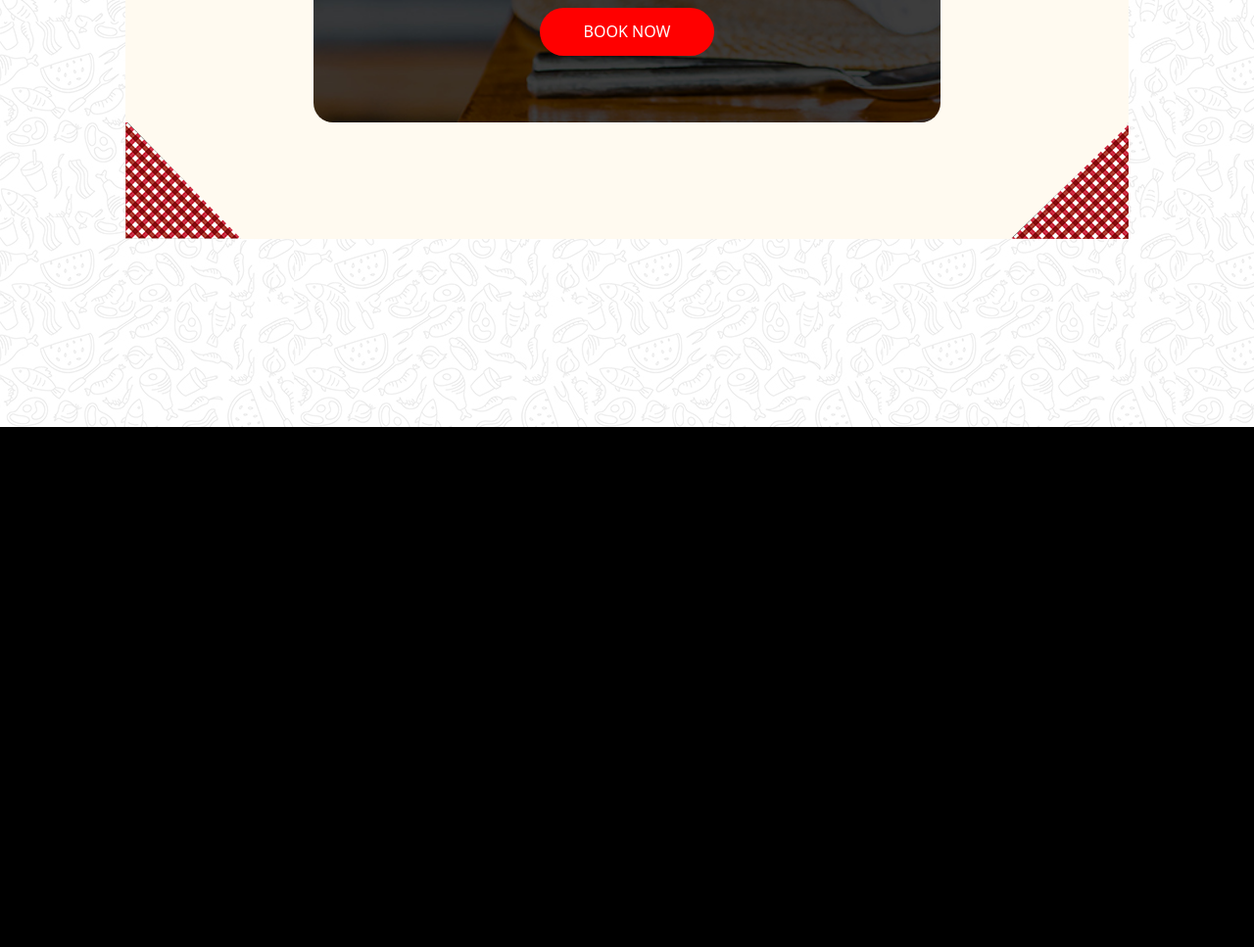
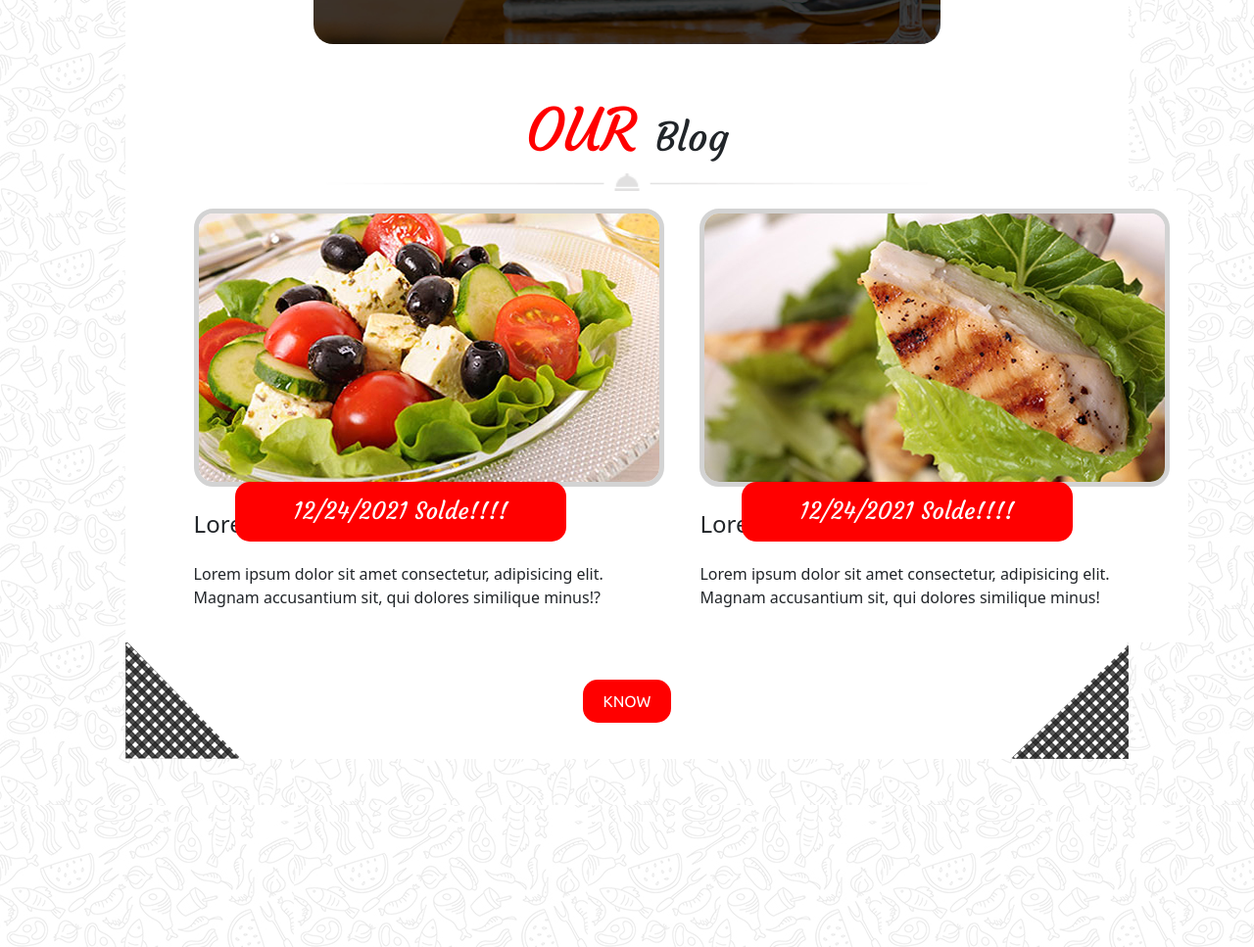
Before and after one commit to Altair-GM/site-du-chef, a website: page index.html in a window 1280 px wide. Shown: the part 3982-4949 px from the top of the page at 98% size. Before the commit the page ends 4418 px from the top, so only its background shows below. Drawn offline with nearby package versions, Linux system fonts and the light colour scheme.

Commit message:
section"

```diff
--- a/index.html
+++ b/index.html
@@ -268,21 +268,23 @@
 
     <section>
 
+        <div>
+            <img src="./public/img/box-left-top-grey.png" alt="">
 
+            <div id="title">
 
-        <div>
-            <img src="./public/img/box-left-top.png" alt="">
-            <h3><span>our </span>story</h3>
-            <img src="./public/img/box-right-top.png" alt="">
+                <h3><span>book </span>your table</h3>
+                <img src="./public/img/decoration_line.png" alt="">
+            </div>
+
+            <img src="./public/img/box-right-top-grey.png" alt="">
+
         </div>
         <div class="form">
 
             <div id="form">
 
-
-
-                <p>for any query please call us at :  <span>+32-248.456.956</span></p>
-
+                <p>for any query please call us at : <span>+32-248.456.956</span></p>
 
                 <div id="inp">
 
@@ -295,8 +297,7 @@
                             <option value="1">One</option>
                             <option value="2">Two</option>
                             <option value="3">Three</option>
-                          </select>
-
+                        </select>
 
                     </div>
                     <div>
@@ -307,14 +308,14 @@
                             <option value="1">One</option>
                             <option value="2">Two</option>
                             <option value="3">Three</option>
-                          </select>
+                        </select>
                         <input type="time" id="time">
                         <select>
                             <option selected>Open this select menu</option>
                             <option value="1">One</option>
                             <option value="2">Two</option>
                             <option value="3">Three</option>
-                          </select>
+                        </select>
 
                     </div>
 
@@ -322,16 +323,46 @@
 
                 <a href="">book now</a>
 
-
-
             </div>
 
         </div>
 
+        <div id="title">
+
+            <h3><span>our </span>blog</h3>
+            <img src="./public/img/decoration_line.png" alt="">
+        </div>
+        <div class="card">
+
+            <div>
+                <img src="./public/img/blog_img1.jpg" alt="">
+                <div>
+                    <p>12/24/2021 Solde!!!!</p>
+
+                </div>
+                <h4>lorem</h4>
+                <p>Lorem ipsum dolor sit amet consectetur, adipisicing elit. Magnam accusantium sit, qui dolores
+                    similique minus!?</p>
+            </div>
+
+            <div>
+                <img src="./public/img/blog_img2.jpg" alt="">
+                <div>
+                    <p>12/24/2021 Solde!!!!</p>
+                </div>
+                <h4>lorem</h4>
+                <p>Lorem ipsum dolor sit amet consectetur, adipisicing elit. Magnam accusantium sit, qui dolores
+                    similique minus!</p>
+            </div>
+        </div>
+
         <div>
-            <img src="./public/img/box-bottom-left.png" alt="">
-            <img src="./public/img/box-bottom_right.png" alt="">
+            <img src="./public/img/box-bottom-left-grey.png" alt="">
+
+            <a href="">know</a>
+            <img src="./public/img/box-bottom_right-grey.png" alt="">
         </div>
+
 
     </section>
 
--- a/src/sass/modules/_section2.scss
+++ b/src/sass/modules/_section2.scss
@@ -3,17 +3,36 @@ section {
     padding: 5% 10%;
 
     div {
-        background-color: floralwhite;
+        background-color: white;
         display: flex;
         justify-content: space-between;
 
+        a {
+            display: flex;
+            align-self: center;
+            text-decoration: none;
+            padding: 1% 2%;
+            border-radius: 15px;
+            text-transform: uppercase;
+            background-color: red;
+            color: white;
+            font-family: menu;
+        }
 
+        #title {
+            display: flex;
+            flex-direction: column;
+
+            img {
+                margin-bottom: 5%;
+            }
 
             h3 {
                 font-family: courgette;
                 font-size: 300%;
                 text-transform: capitalize;
                 text-align: center;
+                margin: 0%;
 
                 span {
                     color: red;
@@ -25,12 +44,19 @@ section {
 
         }
 
+
+
+
+
+    }
+
     .form {
 
         #form {
             background-image: url(../../../public/img/book_table_bg.jpg);
             background-size: cover;
-            height: 90vh; width: 50vw;
+            height: 80vh;
+            width: 50vw;
             display: flex;
             justify-content: center;
             flex-direction: column;
@@ -40,7 +66,7 @@ section {
 
 
 
-            p{
+            p {
                 color: whitesmoke;
                 text-align: center;
                 // display: flex;
@@ -52,7 +78,7 @@ section {
                 margin: auto;
 
 
-                span{
+                span {
                     font-size: 200%;
                 }
 
@@ -64,13 +90,14 @@ section {
                 margin: 5%;
                 background: none;
 
-                div{
+                div {
                     display: flex;
                     flex-direction: column;
                     background: none;
                     width: 40%;
 
-                    input,select {
+                    input,
+                    select {
                         display: flex;
                         align-items: center;
                         justify-content: center;
@@ -87,7 +114,7 @@ section {
 
             }
 
-            a{
+            a {
                 text-align: center;
                 text-decoration: none;
                 color: white;
@@ -105,6 +132,94 @@ section {
         }
     }
 
+    #title {
+        display: flex;
+        flex-direction: column;
+        align-items: center;
+
+        img {
+            width: 60%;
+
+
+
+
+        }
+
+        h3 {
+            font-family: courgette;
+            font-size: 250%;
+            text-transform: capitalize;
+            text-align: center;
+            margin-top: 5%;
+
+            span {
+                color: red;
+                font-size: 150%;
+                text-transform: uppercase;
+            }
+        }
+    }
+
+    .card {
+        display: flex;
+        flex-direction: row;
+        border: none;
+        padding: 0% 5%;
+
+        div {
+            display: flex;
+            flex-direction: column;
+            padding: 2% 2%;
+
+            div {
+                z-index: 1;
+                position: absolute;
+                display: flex;
+                align-items: center;
+                justify-content: end;
+                padding: 0%;
+                height: 42.5vh;
+                width: 33vw;
+                background: none;
+
+                p {
+                    font-size: 150%;
+                    font-family: courgette;
+                    color: white;
+                    width: 80%;
+                    border-radius: 15px;
+                    background-color: red;
+                    padding: 3% 2%;
+                    margin: 0%;
+                    text-align: center;
+
+
+                }
+            }
+
+
+            img {
+                border: solid 5px lightgray;
+                border-radius: 20px;
+
+            }
+
+            h4 {
+                margin: 5% 0%;
+                text-transform: capitalize;
+            }
+
+            p {
+                text-align: left;
+
+                span {
+                    font-weight: bold;
+                    margin: 5%;
+                }
+            }
+        }
+    }
+
 
 
 
```
Also changed, not shown: public/css/app.css, 1 other file. Lines whose indentation alone changed are shown as unchanged.
